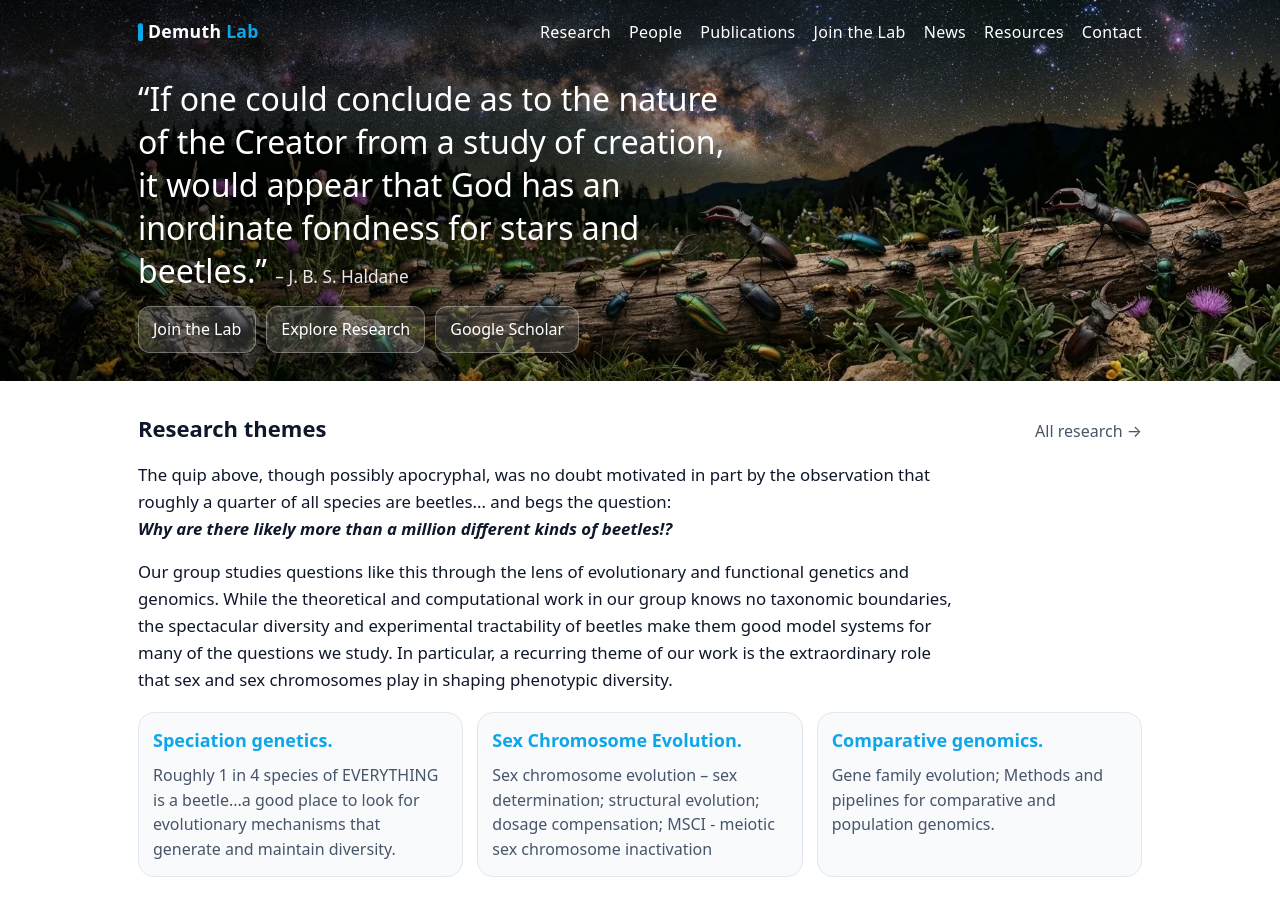
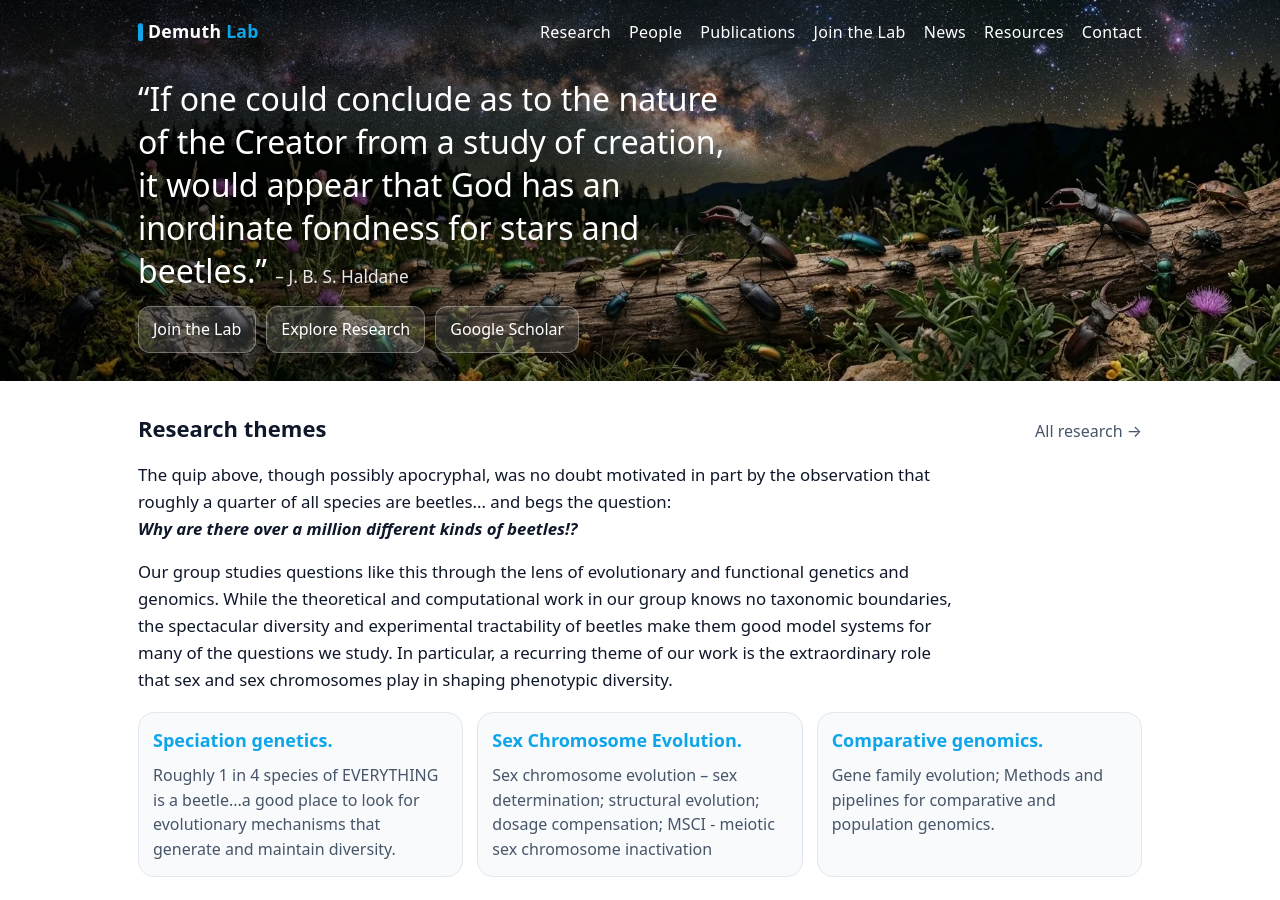
Before and after one commit to demuth-lab/demuth-lab.github.io, a Jekyll site: the page built from index.md, in a window 1280 px wide and 900 px high. Built offline with Jekyll 4.4.1, drawn with Linux system fonts in a browser that asks for light colours.

Commit message:
Update index.md

```diff
--- a/index.md
+++ b/index.md
@@ -29,7 +29,7 @@
 </div>
 
 <div class="research-intro">
-<p>The quip above, though possibly apocryphal, was no doubt motivated in part by the observation that roughly a quarter of all species are beetles... and begs the question: <br><strong><em>Why are there likely more than a million different kinds of beetles!?</em></strong></p>
+<p>The quip above, though possibly apocryphal, was no doubt motivated in part by the observation that roughly a quarter of all species are beetles... and begs the question: <br><strong><em>Why are there over a million different kinds of beetles!?</em></strong></p>
 
 <p>
 Our group studies questions like this through the lens of evolutionary and functional genetics and genomics. While the theoretical and computational work in our group knows no taxonomic boundaries, the spectacular diversity and experimental tractability of beetles make them good model systems for many of the questions we study.  In particular, a recurring theme of our work is the extraordinary role that sex and sex chromosomes play in shaping phenotypic diversity.
```
